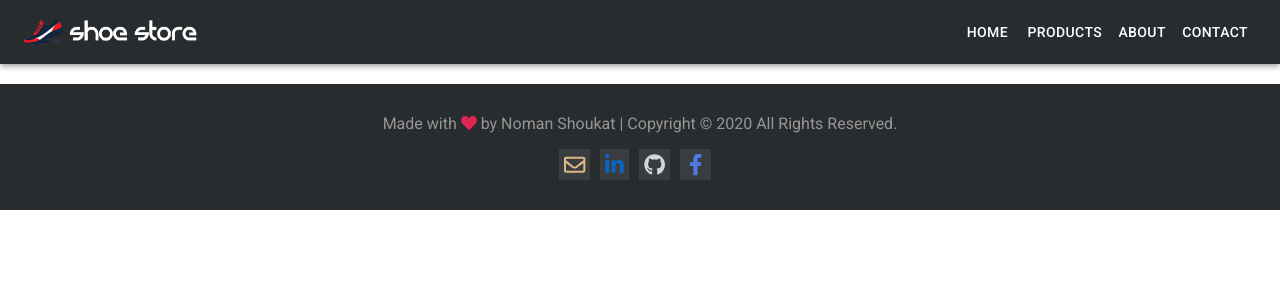
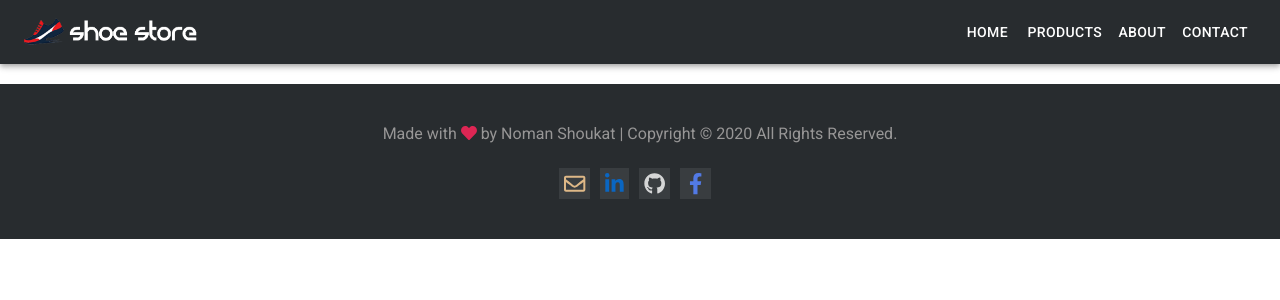
Before and after one commit to nomanaadma/Shoe-Store, a React (Create React App) app: page / in a window 1280 px wide. Shown: the top 300 px of the page. Built offline with nearby package versions, Linux system fonts and the light colour scheme.

Commit message:
Header Footer Correction

```diff
--- a/src/components/Footer/Footer.jsx
+++ b/src/components/Footer/Footer.jsx
@@ -3,6 +3,7 @@ import { FontAwesomeIcon } from "@fortawesome/react-fontawesome";
 import { faFacebookF, faLinkedinIn, faGithub } from "@fortawesome/free-brands-svg-icons";
 import { faHeart } from "@fortawesome/free-solid-svg-icons";
 import { faEnvelope } from "@fortawesome/free-regular-svg-icons";
+import Tooltip from '@material-ui/core/Tooltip';
 
 function Footer() {
 	return (
@@ -12,6 +13,7 @@ function Footer() {
 			</p>
 			<ul>
 				<li>
+					<Tooltip title="nomanaadma@gmail.com">
 					<a
 						href="mailto:nomanaadma@gmail.com"
 						target="_blank"
@@ -19,8 +21,10 @@ function Footer() {
 					>
 						<FontAwesomeIcon className={styles.email+' fa-lg'} icon={faEnvelope} />
 					</a>
+					</Tooltip>
 				</li>
 				<li>
+					<Tooltip title="LinkedIn">
 					<a
 						href="https://www.linkedin.com/in/nomanaadma/"
 						target="_blank"
@@ -28,8 +32,10 @@ function Footer() {
 					>
 						<FontAwesomeIcon className={styles.linkedin+' fa-lg'} icon={faLinkedinIn} />
 					</a>
+					</Tooltip>
 				</li>
 				<li>
+					<Tooltip title="Github">
 					<a
 						href="https://github.com/nomanaadma"
 						target="_blank"
@@ -37,8 +43,10 @@ function Footer() {
 					>
 						<FontAwesomeIcon className={styles.github+' fa-lg'} icon={faGithub} />
 					</a>
+					</Tooltip>
 				</li>
 				<li>
+					<Tooltip title="Facebook">
 					<a
 						href="https://www.facebook.com/NomanAadma"
 						target="_blank"
@@ -46,6 +54,7 @@ function Footer() {
 					>
 						<FontAwesomeIcon className={styles.facebook+' fa-lg'} icon={faFacebookF} />
 					</a>
+					</Tooltip>
 				</li>
 			</ul>
 		</div>
--- a/src/components/Footer/Footer.module.css
+++ b/src/components/Footer/Footer.module.css
@@ -1,6 +1,6 @@
 .container {
 	background-color: #282c2f;
-	padding: 30px 0;
+	padding: 40px 0;
 }
 
 .container p {
@@ -8,6 +8,7 @@
 	text-align: center;
 	color: #979696;
 	margin-top: 0;
+	margin-bottom: 25px;
 }
 
 .container ul {
--- a/src/components/Header/Header.jsx
+++ b/src/components/Header/Header.jsx
@@ -1,6 +1,5 @@
 import AppBar from "@material-ui/core/AppBar";
 import Toolbar from "@material-ui/core/Toolbar";
-import Typography from "@material-ui/core/Typography";
 import Button from "@material-ui/core/Button";
 import classes from "./Header.module.css";
 import logo from '../../images/logo.png';
```
